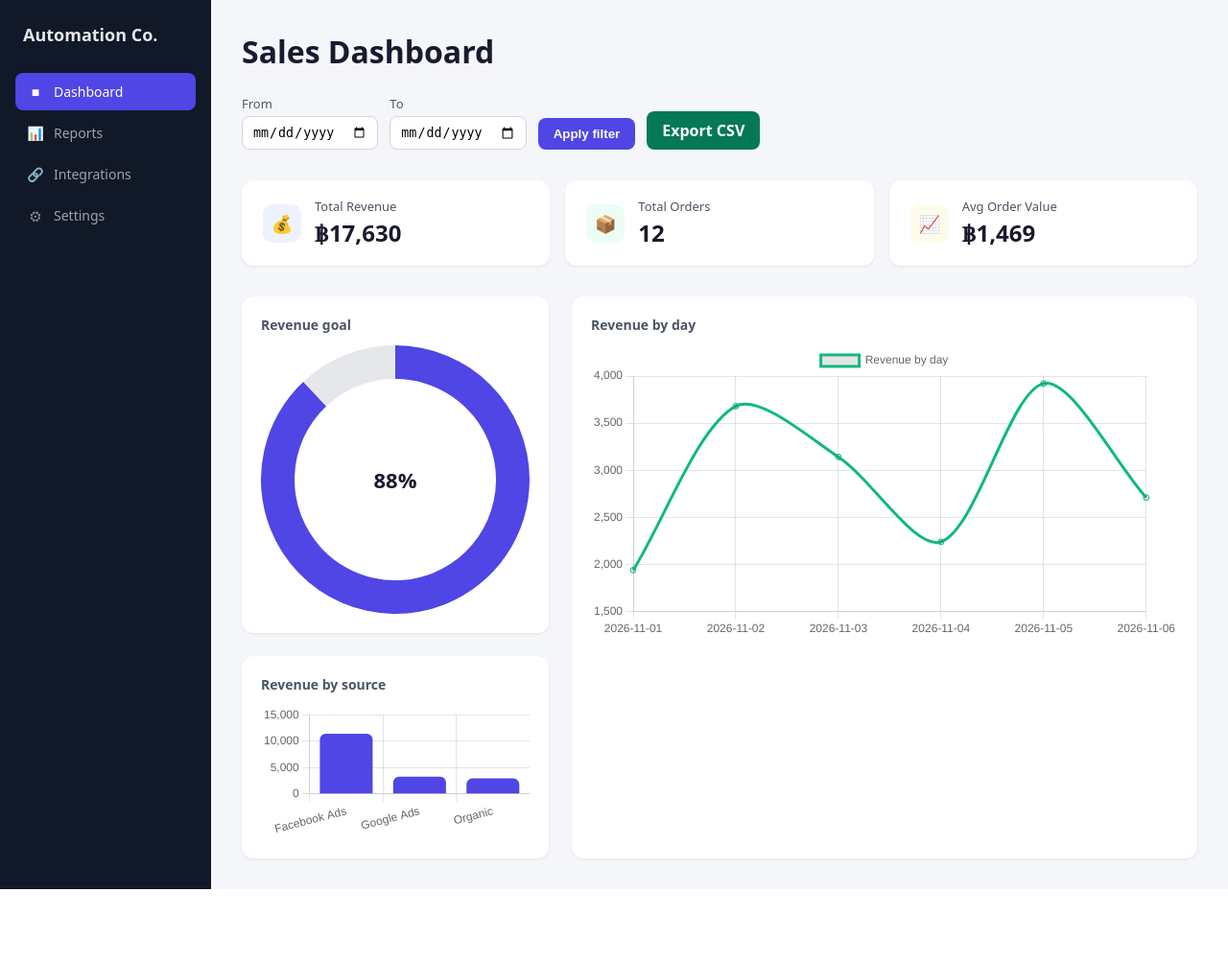
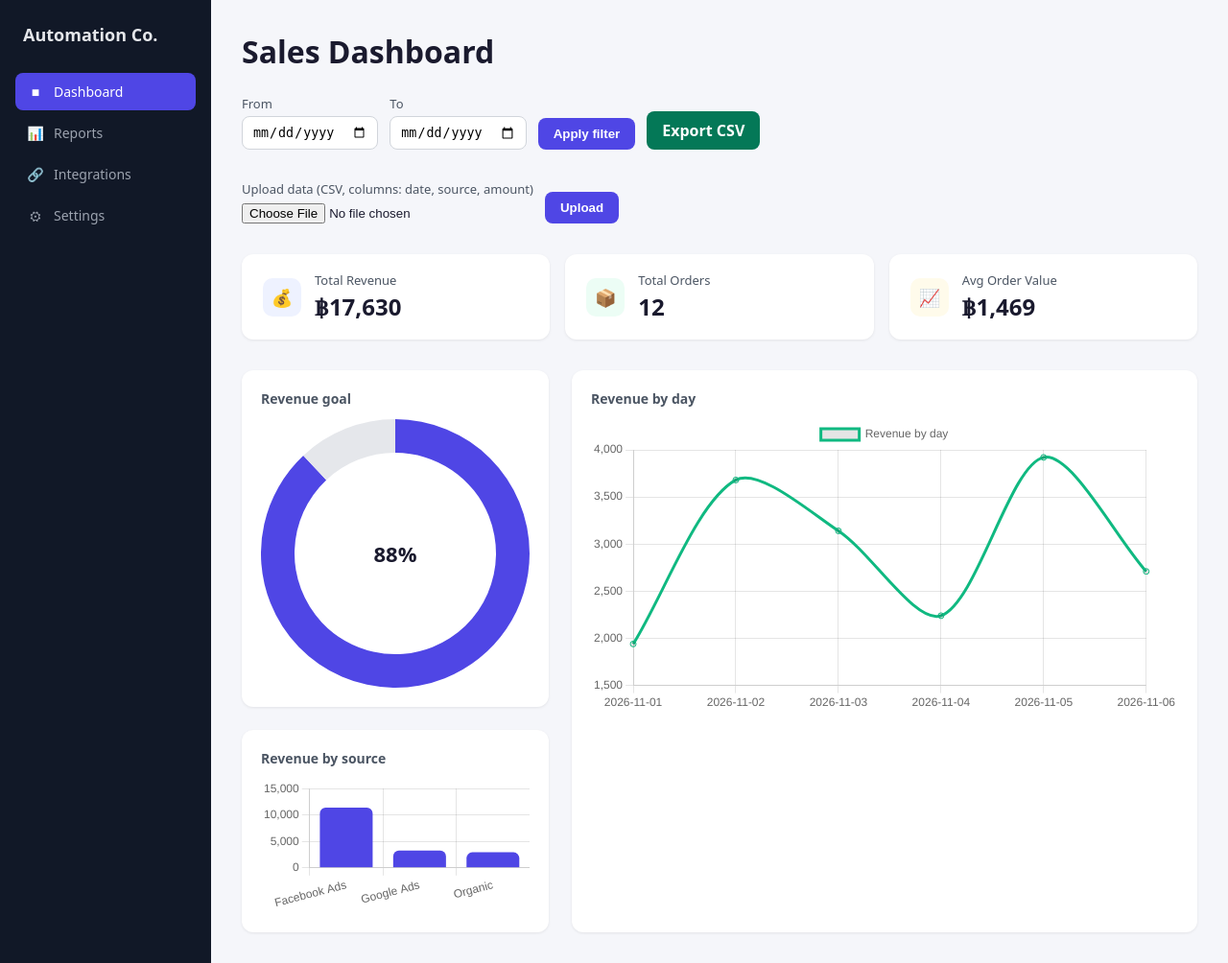
Before and after one commit to Miimi-oii/automation-portfolio, a Flask app: page / in a window 1280 px wide. Shown: the whole page at 96% size. Before the commit the page ends 927 px from the top, so only its background shows below. Run offline with Flask 3, Linux system fonts and the light colour scheme.

Commit message:
Add CSV upload with validation to reporting dashboard
Validates required columns, date parsing, and numeric amount before
accepting an upload; rejects with a specific error message otherwise.
Matches the CSV/Excel import + validation requirement seen in real
Upwork dashboard job posts.

Co-Authored-By: Claude Sonnet 5 <noreply@anthropic.com>

```diff
--- a/04-reporting-dashboard/main.py
+++ b/04-reporting-dashboard/main.py
@@ -10,11 +10,39 @@ from flask import Flask, render_template, request, Response
 app = Flask(__name__)
 DATA_FILE = "data.csv"
 REVENUE_TARGET = 20000
+REQUIRED_COLUMNS = {"date", "source", "amount"}
 
 
 def load_data() -> pd.DataFrame:
     df = pd.read_csv(DATA_FILE, parse_dates=["date"])
     return df
+
+
+def validate_upload(file_storage) -> tuple[pd.DataFrame | None, str | None]:
+    """Returns (dataframe, None) on success, or (None, error_message) on failure."""
+    try:
+        df = pd.read_csv(file_storage)
+    except Exception as e:
+        return None, f"Couldn't read file as CSV: {e}"
+
+    missing = REQUIRED_COLUMNS - set(df.columns)
+    if missing:
+        return None, f"Missing required column(s): {', '.join(sorted(missing))}"
+
+    if df.empty:
+        return None, "File has no data rows."
+
+    try:
+        df["date"] = pd.to_datetime(df["date"])
+    except Exception:
+        return None, "Column 'date' has values that aren't valid dates."
+
+    df["amount"] = pd.to_numeric(df["amount"], errors="coerce")
+    if df["amount"].isna().any():
+        bad_rows = df[df["amount"].isna()].index.tolist()
+        return None, f"Column 'amount' has non-numeric values in row(s): {bad_rows}"
+
+    return df, None
 
 
 def filtered_data(start: str | None, end: str | None) -> pd.DataFrame:
@@ -26,8 +54,22 @@ def filtered_data(start: str | None, end: str | None) -> pd.DataFrame:
     return df
 
 
+@app.route("/upload", methods=["POST"])
+def upload():
+    file = request.files.get("file")
+    if not file or file.filename == "":
+        return dashboard(error="No file selected.")
+
+    df, error = validate_upload(file)
+    if error:
+        return dashboard(error=error)
+
+    df.to_csv(DATA_FILE, index=False)
+    return dashboard(message=f"Uploaded {len(df)} rows successfully.")
+
+
 @app.route("/")
-def dashboard():
+def dashboard(error: str | None = None, message: str | None = None):
     start = request.args.get("start", "")
     end = request.args.get("end", "")
     df = filtered_data(start or None, end or None)
@@ -45,6 +87,8 @@ def dashboard():
         "dashboard.html",
         start=start,
         end=end,
+        error=error,
+        message=message,
         total_revenue=f"{total_revenue:,.0f}",
         total_orders=total_orders,
         avg_order=f"{avg_order:,.0f}",
--- a/04-reporting-dashboard/templates/dashboard.html
+++ b/04-reporting-dashboard/templates/dashboard.html
@@ -32,6 +32,10 @@
     .toolbar button { background: var(--accent); color: white; }
     .toolbar a.export { background: #047857; color: white; }
 
+    .banner { padding: 12px 16px; border-radius: 8px; margin-bottom: 16px; font-size: 14px; }
+    .banner-error { background: #fef2f2; color: #991b1b; border: 1px solid #fecaca; }
+    .banner-ok { background: #f0fdf4; color: #166534; border: 1px solid #bbf7d0; }
+
     .kpis { display: flex; gap: 16px; margin-bottom: 32px; }
     .kpi { background: white; border-radius: 12px; padding: 18px 22px; box-shadow: 0 1px 3px rgba(0,0,0,.08); flex: 1; display: flex; gap: 14px; align-items: center; }
     .kpi .icon-badge { width: 40px; height: 40px; border-radius: 10px; display: flex; align-items: center; justify-content: center; font-size: 18px; flex-shrink: 0; }
@@ -61,11 +65,26 @@
     <div class="content">
       <h1>Sales Dashboard</h1>
 
+      {% if error %}
+        <div class="banner banner-error">{{ error }}</div>
+      {% endif %}
+      {% if message %}
+        <div class="banner banner-ok">{{ message }}</div>
+      {% endif %}
+
       <form class="toolbar" method="get">
         <div><label>From</label><input type="date" name="start" value="{{ start }}"></div>
         <div><label>To</label><input type="date" name="end" value="{{ end }}"></div>
         <button type="submit">Apply filter</button>
         <a class="export" href="/export.csv?start={{ start }}&end={{ end }}">Export CSV</a>
+      </form>
+
+      <form class="toolbar" method="post" action="/upload" enctype="multipart/form-data">
+        <div>
+          <label>Upload data (CSV, columns: date, source, amount)</label>
+          <input type="file" name="file" accept=".csv" required>
+        </div>
+        <button type="submit">Upload</button>
       </form>
 
       <div class="kpis">
```
Also changed, not shown: 04-reporting-dashboard/README.md.
